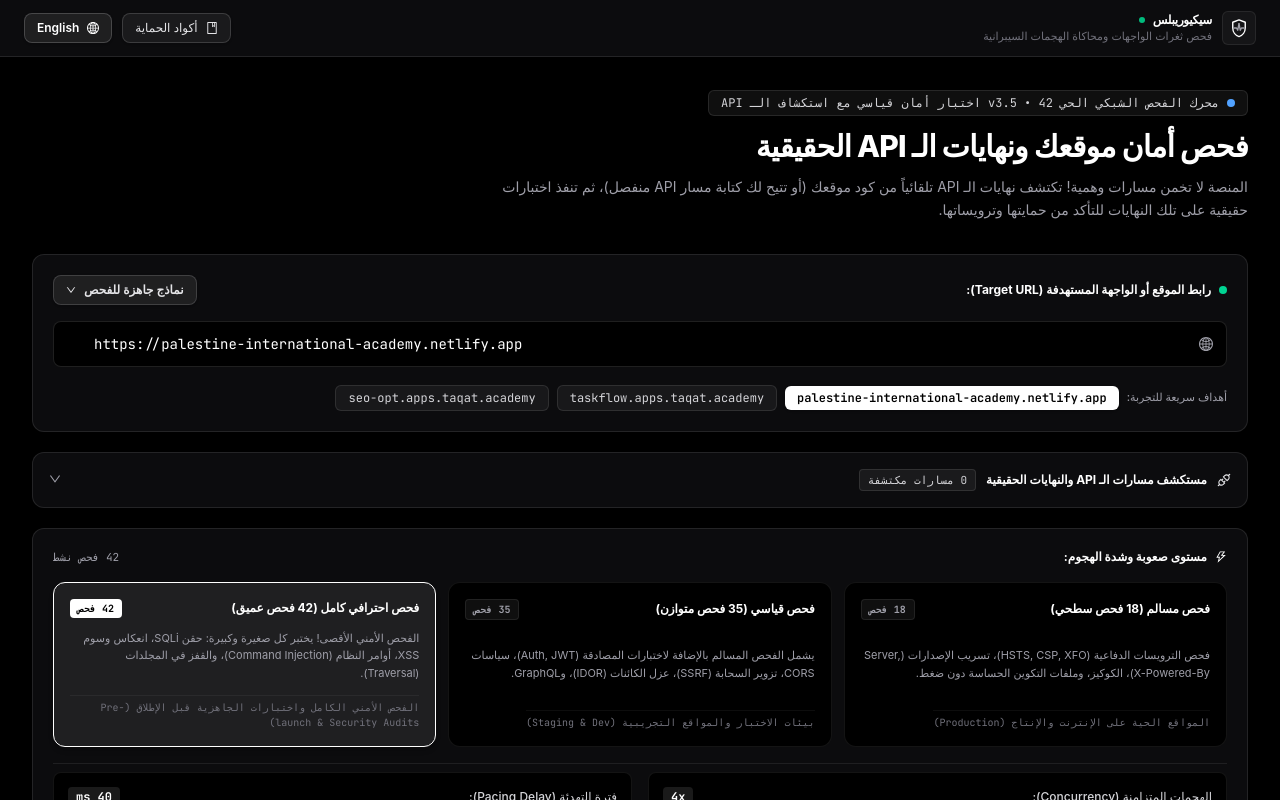
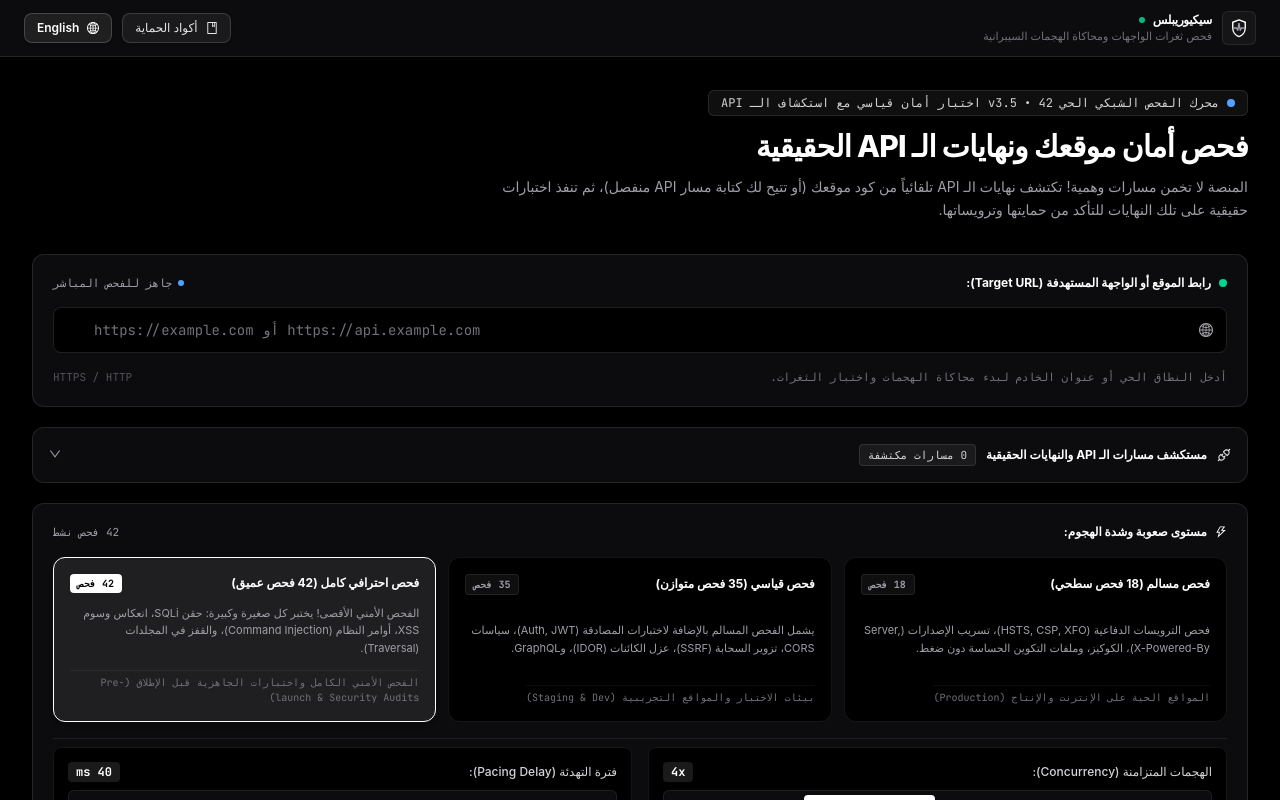
Before and after one commit to bahaajalhoom/sec-pulse, a Next.js app: page / in a window 1280 px wide. Shown: the top 800 px of the page. Built offline with nearby package versions, Linux system fonts and the light colour scheme.

Commit message:
feat(release): official production launch - remove all demo presets and quick links, update screenshots

```diff
--- a/src/app/page.tsx
+++ b/src/app/page.tsx
@@ -31,7 +31,7 @@ import {
 // 2. CONFIGURATION & CONSTANTS (EASY EDIT ZONE)
 // ============================================================================
 const DEFAULT_CONFIG = {
-  initialTargetUrl: 'https://palestine-international-academy.netlify.app',
+  initialTargetUrl: '',
   defaultIntensity: 'rigorous' as AttackIntensity,
   defaultConcurrency: 4,
   defaultDelayMs: 40,
--- a/src/components/TargetConfig.tsx
+++ b/src/components/TargetConfig.tsx
@@ -32,7 +32,6 @@ import {
   ControlOutlined,
   FieldTimeOutlined,
 } from '@ant-design/icons';
-import * as DropdownMenu from '@radix-ui/react-dropdown-menu';
 import {
   AttackIntensity,
   DiscoveredEndpoint,
@@ -44,27 +43,6 @@ import EndpointDiscoveryPanel from './EndpointDiscoveryPanel';
 // ============================================================================
 // 2. CONFIGURATION & STYLES (ZONE 2)
 // ============================================================================
-const PRESET_TARGETS = [
-  {
-    nameAr: 'أكاديمية فلسطين الدولية',
-    nameEn: 'Palestine International Academy',
-    url: 'https://palestine-international-academy.netlify.app',
-    category: 'E-Learning Portal',
-  },
-  {
-    nameAr: 'تطبيق تاسك فلو لإدارة المهام',
-    nameEn: 'TaskFlow SaaS Platform',
-    url: 'https://taskflow.apps.taqat.academy',
-    category: 'SaaS Web Application',
-  },
-  {
-    nameAr: 'بوابة تحسين محركات البحث الذكية',
-    nameEn: 'SEO Opt Portal',
-    url: 'https://seo-opt.apps.taqat.academy',
-    category: 'Analytics Dashboard',
-  },
-];
-
 const STYLES = {
   card: 'rounded-xl border border-white/[0.1] bg-[#0c0c0e] p-5 space-y-4 shadow-sm',
   input:
@@ -222,47 +200,10 @@ export default function TargetConfig({
             </span>
           </label>
 
-          {/* Radix Dropdown Menu for Target Presets */}
-          <div className="flex items-center gap-2">
-            <DropdownMenu.Root>
-              <DropdownMenu.Trigger asChild>
-                <button
-                  type="button"
-                  className="flex items-center gap-2 px-3 py-1.5 rounded-lg text-xs font-semibold text-zinc-200 hover:text-white bg-white/[0.08] hover:bg-white/[0.14] border border-white/[0.15] transition-all cursor-pointer select-none active:scale-95 shadow-sm"
-                >
-                  <span>{isArabic ? 'نماذج جاهزة للفحص' : 'Preset Targets'}</span>
-                  <DownOutlined className="text-[10px]" />
-                </button>
-              </DropdownMenu.Trigger>
-
-              <DropdownMenu.Portal>
-                <DropdownMenu.Content
-                  className="z-50 min-w-[300px] rounded-xl bg-[#141416] p-2 shadow-2xl border border-white/[0.15] text-xs text-zinc-300 font-sans"
-                  sideOffset={6}
-                  align="end"
-                >
-                  <div className="px-2.5 py-1.5 text-[10px] font-bold text-zinc-500 uppercase tracking-wider">
-                    {isArabic ? 'أهداف تجريبية موثوقة' : 'Verified Test Targets'}
-                  </div>
-
-                  {PRESET_TARGETS.map((t) => (
-                    <DropdownMenu.Item
-                      key={t.url}
-                      onClick={() => onTargetUrlChange(t.url)}
-                      className="flex flex-col gap-0.5 px-3 py-2 rounded-lg cursor-pointer hover:bg-white/[0.08] hover:text-white outline-none transition-colors"
-                    >
-                      <span className="font-semibold text-white">
-                        {isArabic ? t.nameAr : t.nameEn}
-                      </span>
-                      <span className="text-[11px] text-zinc-400 font-mono truncate" dir="ltr">
-                        {t.url}
-                      </span>
-                    </DropdownMenu.Item>
-                  ))}
-                </DropdownMenu.Content>
-              </DropdownMenu.Portal>
-            </DropdownMenu.Root>
-          </div>
+          <span className="text-[11px] font-mono text-zinc-400 flex items-center gap-1.5">
+            <span className="w-1.5 h-1.5 rounded-full bg-blue-400" />
+            <span>{isArabic ? 'جاهز للفحص المباشر' : 'Live Audit Ready'}</span>
+          </span>
         </div>
 
         {/* URL Input Bar */}
@@ -274,33 +215,20 @@ export default function TargetConfig({
             type="text"
             value={targetUrl}
             onChange={(e) => onTargetUrlChange(e.target.value)}
-            placeholder="https://example.com"
+            placeholder={isArabic ? 'https://example.com أو https://api.example.com' : 'https://yourdomain.com or https://api.yourdomain.com'}
             disabled={isRunning}
             className={`${STYLES.input} ps-10`}
             dir="ltr"
           />
         </div>
 
-        {/* Quick Clickable Preset Pills */}
-        <div className="flex items-center gap-2 flex-wrap pt-0.5">
-          <span className="text-[11px] text-zinc-400 font-medium">
-            {isArabic ? 'أهداف سريعة للتجربة:' : 'Quick targets:'}
+        <div className="flex items-center justify-between text-[11px] text-zinc-500 font-mono">
+          <span>
+            {isArabic
+              ? 'أدخل النطاق الحي أو عنوان الخادم لبدء محاكاة الهجمات واختبار الثغرات.'
+              : 'Enter production domain or API host to execute defensive security probing.'}
           </span>
-          {PRESET_TARGETS.map((p) => (
-            <button
-              key={p.url}
-              type="button"
-              onClick={() => onTargetUrlChange(p.url)}
-              disabled={isRunning}
-              className={`flex items-center gap-1.5 px-3 py-1 rounded-md text-xs font-mono transition-all cursor-pointer select-none active:scale-95 ${
-                targetUrl === p.url
-                  ? 'bg-white text-black font-semibold shadow-sm'
-                  : 'bg-white/[0.05] hover:bg-white/[0.1] text-zinc-300 hover:text-white border border-white/[0.1]'
-              }`}
-            >
-              <span>{p.url.replace('https://', '')}</span>
-            </button>
-          ))}
+          <span className="text-zinc-600">HTTPS / HTTP</span>
         </div>
       </div>
 
--- a/src/lib/endpoint-crawler.ts
+++ b/src/lib/endpoint-crawler.ts
@@ -148,7 +148,7 @@ export async function crawlAndDiscoverEndpoints(
           if (!scriptRes.ok) return;
           const jsContent = await scriptRes.text();
 
-          // Extract absolute API URLs (e.g. https://taskflow-taqat.apps.taqat.academy/api)
+          // Extract absolute API URLs (e.g. https://api.yourdomain.com/v1)
           const apis = [
             ...jsContent.matchAll(
               /https?:\/\/[a-zA-Z0-9_\-\.]+(?::[0-9]+)?\/api[a-zA-Z0-9_\-\/]*/gi
```
Also changed, not shown: 2 other files (tests, documents, lock files or other folders).
